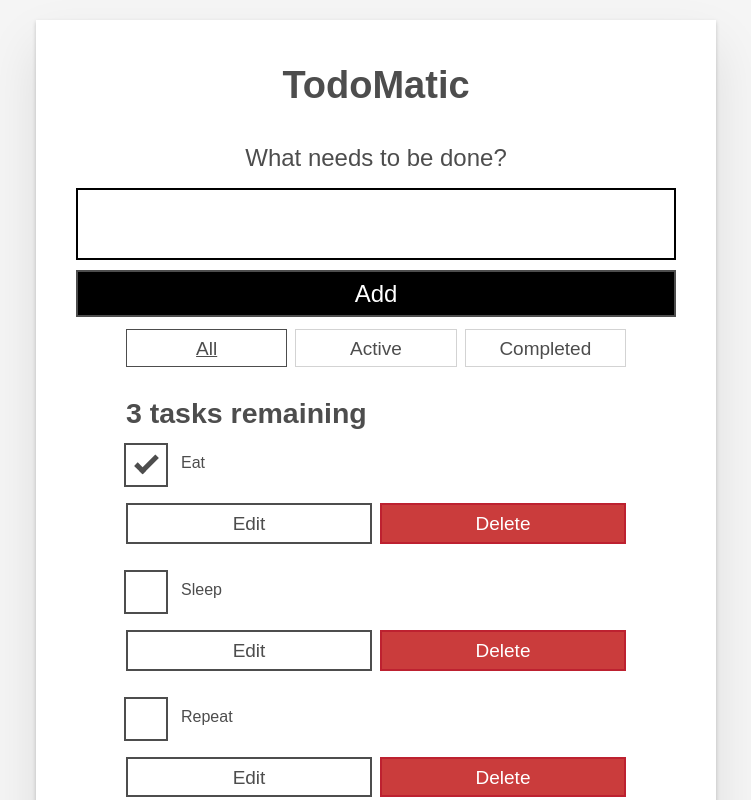
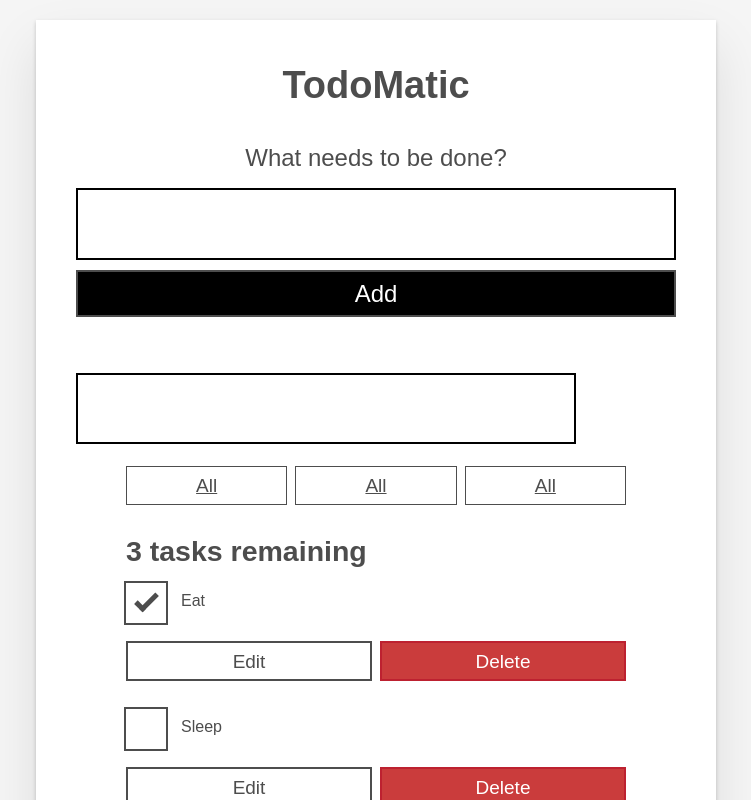
Before and after one commit to Bballard96/create-react-app, a React (Create React App) app in the folder moz-todo-react/: page / in a window 1280 px wide. Shown: the top 800 px of the page, without its empty margins (264-1015 px from the left). Built offline with nearby package versions, Linux system fonts and the light colour scheme.

Commit message:
replace html in app.js with new components

```diff
--- a/moz-todo-react/src/App.js
+++ b/moz-todo-react/src/App.js
@@ -1,3 +1,4 @@
+import React from "react";
 import Todo from "./components/Todo";
 import FilterButton from "./components/FilterButton";
 import Form from "./components/Form";
@@ -11,15 +12,11 @@ function App(props) {
       key={task.id}
     />
   ));
-
   return (
     <div className="todoapp stack-large">
       <h1>TodoMatic</h1>
-      <form>
+      <Form />
         <h2 className="label-wrapper">
-          <label htmlFor="new-todo-input" className="label__lg">
-            What needs to be done?
-          </label>
         </h2>
         <input
           type="text"
@@ -28,26 +25,11 @@ function App(props) {
           name="text"
           autoComplete="off"
         />
-        <button type="submit" className="btn btn__primary btn__lg">
-          Add
-        </button>
-      </form>
       <div className="filters btn-group stack-exception">
-        <button type="button" className="btn toggle-btn" aria-pressed="true">
-          <span className="visually-hidden">Show </span>
-          <span>all</span>
-          <span className="visually-hidden"> tasks</span>
-        </button>
-        <button type="button" className="btn toggle-btn" aria-pressed="false">
-          <span className="visually-hidden">Show </span>
-          <span>Active</span>
-          <span className="visually-hidden"> tasks</span>
-        </button>
-        <button type="button" className="btn toggle-btn" aria-pressed="false">
-          <span className="visually-hidden">Show </span>
-          <span>Completed</span>
-          <span className="visually-hidden"> tasks</span>
-        </button>
+       <FilterButton />
+       <FilterButton />
+       <FilterButton />
+
       </div>
       <h2 id="list-heading">3 tasks remaining</h2>
       <ul
@@ -55,10 +37,6 @@ function App(props) {
         className="todo-list stack-large stack-exception"
         aria-labelledby="list-heading">
           {taskList}
-          <Todo name="Eat" completed={true} id="todo-0" />
-          <Todo name="Sleep" completed={false} id="todo-1" />
-          <Todo name="Repeat" completed={false} id="todo-2" />
-
       </ul>
     </div>
   );
```
